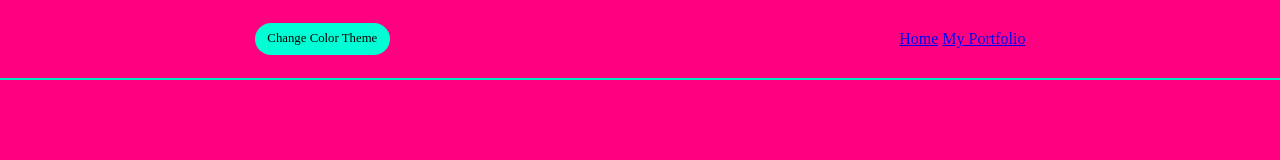
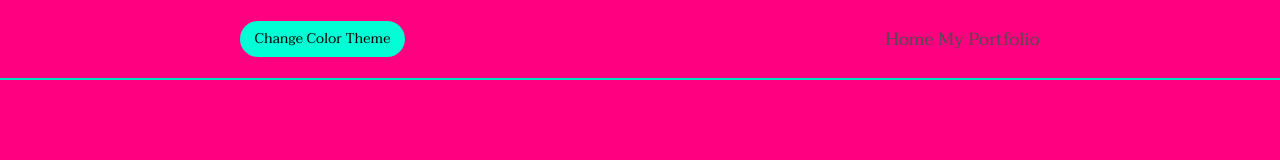
Before and after one commit to AltusJVR/scss_maps, a website built with Parcel: page src/index.html in a window 1280 px wide. Built offline with nearby package versions, Linux system fonts and the light colour scheme; a web font is replaced by a local one.

Commit message:
add font pairings

```diff
--- /dev/null
+++ b/src/scss/abstracts/_font-import.scss
@@ -0,0 +1,45 @@
+/* Google Font Playfair Display - all weights */
+$playfair-display:'https://fonts.googleapis.com/css2?family=Playfair+Display:ital,wght@0,400;0,500;0,600;0,700;0,800;0,900;1,400;1,500;1,600;1,700;1,800;1,900&display=swap';
+/* Google Font Raleway - all weights */
+$raleway:'https://fonts.googleapis.com/css2?family=Raleway:ital,wght@0,100;0,200;0,300;0,400;0,500;0,600;0,700;0,800;0,900;1,100;1,200;1,300;1,400;1,500;1,600;1,700;1,800;1,900&display=swap';
+/* Google Font Roboto - all weights */
+$roboto:'https://fonts.googleapis.com/css2?family=Roboto:ital,wght@0,100;0,300;0,400;0,500;0,700;0,900;1,100;1,300;1,400;1,500;1,700;1,900&display=swap';
+/* Google Font Lora - all weights */
+$lora:'https://fonts.googleapis.com/css2?family=Lora:ital,wght@0,400;0,500;0,600;0,700;1,400;1,500;1,600;1,700&display=swap';
+/* Google Font Oxygen - all weights */
+$oxygen:'https://fonts.googleapis.com/css2?family=Oxygen:wght@300;400;700&display=swap';
+/* Google Font Noto serif - all weights */
+$noto-serif:'https://fonts.googleapis.com/css2?family=Noto+Serif:ital,wght@0,400;0,700;1,400;1,700&display=swap';
+/* Google Arvo - all weights */
+$arvo:'https://fonts.googleapis.com/css2?family=Arvo:ital,wght@0,400;0,700;1,400;1,700&display=swap';
+/* Google Lato - all weights */
+$lato:'https://fonts.googleapis.com/css2?family=Lato:ital,wght@0,100;0,300;0,400;0,700;0,900;1,100;1,300;1,400;1,700&display=swap';
+/* Google Work Sans - all weights */
+$work-sans:'https://fonts.googleapis.com/css2?family=Work+Sans:ital,wght@0,100;0,200;0,300;0,400;0,500;0,600;0,700;0,800;0,900;1,100;1,200;1,300;1,400;1,500;1,600;1,700;1,800;1,900&display=swap';
+/* Google Open Sans - all weights */
+$open-sans:'https://fonts.googleapis.com/css2?family=Open+Sans:ital,wght@0,300;0,400;0,600;0,700;0,800;1,300;1,400;1,600;1,700;1,800&display=swap';
+/* Google Oswald - all weights */
+$oswald:'https://fonts.googleapis.com/css2?family=Oswald:wght@200;300;400;500;600;700&display=swap';
+/* Google Quattrocento  - all weights */
+$quattrocento:'https://fonts.googleapis.com/css2?family=Quattrocento:wght@400;700&display=swap';
+/* Google Unica One - all weights */
+$unica-one:'https://fonts.googleapis.com/css2?family=Unica+One&display=swap';
+/* Google Crimson - all weights */
+$crimson-text:'https://fonts.googleapis.com/css2?family=Crimson+Text:ital,wght@0,400;0,600;0,700;1,400;1,600;1,700&display=swap';
+/* Google Vollkorn - all weights */
+$vollkorn:'https://fonts.googleapis.com/css2?family=Vollkorn:ital,wght@0,400;0,500;0,600;0,700;0,800;0,900;1,400;1,500;1,600;1,700;1,800;1,900&display=swap';
+/* Google Dosis - all weights */
+$dosis:'https://fonts.googleapis.com/css2?family=Dosis:wght@200;300;400;500;600;700;800&display=swap';
+/* Google Titillium Web - all weights */
+$tittilium:'https://fonts.googleapis.com/css2?family=Titillium+Web:ital,wght@0,200;0,300;0,400;0,600;0,700;1,200;1,300;1,400;1,600&display=swap';
+// /* Google Esteban - all weights */
+$esteban:'https://fonts.googleapis.com/css2?family=Esteban&display=swap';
+// /* Google Poppins - all weights */
+$poppins:'https://fonts.googleapis.com/css2?family=Poppins:ital,wght@0,100;0,200;0,300;0,400;0,500;0,600;0,700;0,800;0,900;1,100;1,200;1,300;1,400;1,500;1,600;1,700;1,800;1,900&display=swap';
+// /* Google PT serif - all weights */
+$pt-serif:'https://fonts.googleapis.com/css2?family=PT+Serif:ital,wght@0,400;0,700;1,400;1,700&display=swap';
+/* Google Fira Sans Condensed - all weights */
+$fira-sans: 'https://fonts.googleapis.com/css2?family=Fira+Sans+Condensed:ital,wght@0,100;0,200;0,300;0,400;0,500;0,600;0,700;0,800;0,900;1,100;1,200;1,400;1,500;1,600;1,700;1,800;1,900&display=swap';
+
+/* Google Taviraj Sans Condensed - all weights */
+$taviraj:'https://fonts.googleapis.com/css2?family=Taviraj:ital,wght@0,100;0,200;0,300;0,400;0,500;0,600;0,700;0,800;0,900;1,100;1,200;1,300;1,400;1,500;1,600;1,700;1,800;1,900&display=swap';
--- /dev/null
+++ b/src/scss/abstracts/_fonts.scss
@@ -0,0 +1,319 @@
+@use 'font-import' as fi;
+
+
+
+/* Map variables */
+$font-style: normal!default;
+$heading:('h1', 'h2', 'h3', 'h4', 'h5','h6');
+
+
+/*
+Font-map layout:
+===========================
+$font-map:(
+  heading: $headding-font,
+  h-w: 'heading-weight',
+  h-s: font-style,
+  body: var,
+  body-weight: body-weight,
+  b-s: $body-style,
+  );
+===========================
+*/
+
+
+/*
+1.1 Font Pairings Maps
+===========================
+1 - H = Playfair Display, T = Raleway
+2 - H = Roboto Bold, T = Lora Regular
+3 - H = Oxygen Light, T = Noto Serif Regular
+4 - H = Arvo Regular, T = Lato Regular
+5 - H = Work Sans Light, T = Open Sans Regular
+6 - H = Oswald Regular, T = Quattrocento Regular
+7 - H = Unica one, T = Crimson Text
+8 - H = Vollkorn regular Italic, T = Raleway Medium
+9 - H = Dosis Regular, T =  Titillium web regular
+10 - H = Oswald Light, T =  Esteban Regular
+11 - H = Popins, T = Pt Serif
+12 - H = Fira sans condensed, T = Taviraj
+* - Placeholders
+===========================
+2 Font Weights
+2.1 -  Font weight maps
+2.2 merge font weight maps
+===========================
+3 Font Sizes
+3.1 Heading Font Sizes
+3.2 Letter spacing modifier
+3.2.1 Letter Spacing map
+===========================
+*/
+
+/* 1.1 Font pairing maps*/
+/* 1 - H = Playfair Display, T = Raleway */
+$playfair-display: 'Playfair Display', serif;
+$raleway: 'Raleway', sans-serif;
+
+$playfair-map:(
+  import1: fi.$playfair-display,
+  import2: fi.$raleway,
+  heading: $playfair-display,
+  heading-ls: 200,
+  h-w: 'regular',
+  h-s: $font-style,
+  body:$raleway,
+  body-weight: 'regular',
+  b-s: $font-style,
+  );
+
+/* 2 - H = Roboto Bold, T = Lora Regular */
+$roboto: 'Roboto', sans-serif;
+$lora: 'Lora', serif;
+
+$lora-map:(
+  import1: fi.$roboto,
+  import2: fi.$lora,
+  heading: $roboto,
+  heading-ls: 350,
+  h-w: 'bold',
+  h-s: $font-style,
+  body:$lora,
+  body-weight: 'regular',
+  b-s: $font-style,
+  );
+
+/* 3 - H = Oxygen Light, T = Noto Serif Regular */
+$oxygen: 'Oxygen', sans-serif;
+$noto-serif: 'Noto Serif', serif;
+
+$oxygen-map:(
+  import1: fi.$oxygen,
+  import2: fi.$noto-serif,
+  heading: $oxygen,
+  heading-ls: 1000,
+  h-w: 'light',
+  h-s: $font-style,
+  body:$noto-serif,
+  body-weight: 'regular',
+  b-s: $font-style,
+);
+
+/* 4 - H = Arvo Regular, T = Lato Regular */
+$arvo: 'Arvo', serif;
+$lato: 'Lato', sans-serif;
+
+$arvo-map:(
+  import1: fi.$arvo,
+  import2: fi.$lato,
+  heading: $arvo,
+  heading-ls: 350,
+  h-w: 'regular',
+  h-s: $font-style,
+  body:$lato,
+  body-weight: 'regular',
+  b-s: $font-style,
+);
+
+/* 5 - H = Work Sans Light, T = Open Sans Regular */
+$work-sans:'Work Sans', sans-serif;
+$open-sans:'Open Sans', sans-serif;
+
+$work-sans-map:(
+  import1: fi.$work-sans,
+  import2: fi.$open-sans,
+  heading: $work-sans,
+  heading-ls: 1000,
+  h-w: 'light',
+  h-s: $font-style,
+  body:$open-sans,
+  body-weight: 'regular',
+  b-s: $font-style,
+);
+
+/* 6 - H = Oswald Regular, T = Quattrocento Regular */
+$oswald:'Oswald', sans-serif;
+$quattrocento: 'Quattrocento', serif;
+
+$oswald-map:(
+  import1: fi.$oswald,
+  import2: fi.$quattrocento,
+  heading: $oswald,
+  heading-ls: 200,
+  h-w: 'regular',
+  h-s: $font-style,
+  body: $quattrocento,
+  body-weight: 'regular',
+  b-s: $font-style,
+);
+
+/* 7 - H = Unica one, T = Crimson Text */
+$unica-one:'Unica One', cursive;
+$crimson-text: 'Crimson Text', serif;
+
+$unica-map:(
+  import1: fi.$unica-one,
+  import2: fi.$crimson-text,
+  heading: $unica-one,
+  heading-ls: 450,
+  h-w: 'regular',
+  h-s: $font-style,
+  body:$crimson-text,
+  body-weight: 'regular',
+  b-s: $font-style,
+);
+
+/* 8 - H = Vollkorn regular Italic, T = Raleway Medium */
+$vollkorn: 'Vollkorn', serif;
+// $vollkorn-raleway: $raleway;
+
+$vollkorn-map:(
+  import1: fi.$vollkorn,
+  import2: fi.$raleway,
+  heading: $vollkorn,
+  heading-ls: 150,
+  h-w: 'regular',
+  h-s: italic,
+  body:$raleway,
+  body-weight: 'medium',
+  b-s: $font-style,
+);
+
+/* 9 - H = Dosis Regular, T =  Titillium web regular */
+$dosis: 'Dosis', sans-serif;
+$tittilium: 'Titillium Web', sans-serif;
+
+$dosis-map:(
+  import1: fi.$dosis,
+  import2: fi.$tittilium,
+  heading: $dosis,
+  heading-ls: 200,
+  h-w: 'regular',
+  h-s: $font-style,
+  body:$tittilium,
+  body-weight: 'regular',
+  b-s: $font-style,
+);
+
+/* 10 - H = Oswald Light, T =  Esteban Regular */
+// $oswald-esteban: $oswald;
+$esteban: 'Esteban', serif;
+
+$estaban-map:(
+  import1: fi.$oswald,
+  import2: fi.$esteban,
+  heading: $oswald,
+  heading-ls: 100,
+  h-w: 'light',
+  h-s: $font-style,
+  body:$esteban,
+  body-weight: 'regular',
+  b-s: $font-style,
+);
+
+/* 11 - H = Popins, T = Pt Serif */
+$poppins: 'Poppins', sans-serif;
+$pt-serif: 'PT Serif', serif;
+
+$poppins-map:(
+  import1: fi.$poppins,
+  import2: fi.$pt-serif,
+  heading: $poppins,
+  heading-ls: 80,
+  h-w: 'light',
+  h-s: $font-style,
+  body:$pt-serif,
+  body-weight: 'regular',
+  b-s: normal,
+);
+
+/* 12 - H = Fira sans condensed, T = Taviraj */
+$fira-sans-condensed: 'Fira Sans Condensed', sans-serif;
+$taviraj: 'Taviraj', serif;
+
+$fira-sans-map:(
+  import1: fi.$fira-sans,
+  import2: fi.$taviraj,
+  heading: $fira-sans-condensed,
+  heading-ls: 100,
+  h-w: 'medium',
+  h-s: $font-style,
+  body:$taviraj,
+  body-weight: 'regular',
+  b-s: $font-style,
+);
+
+/* * - Placeholders */
+/* 13 - H = Fira sans condensed, T = Taviraj */
+/* $fira-sans-condensed: 'Fira Sans Condensed', sans-serif;
+$taviraj: 'Taviraj', serif;
+
+$fira-sans-map:(
+  heading: $fira-sans-condensed,
+  h-w: 'semi-bold',
+  h-s: $font-style,
+  body:$taviraj,
+  body-weight: 'medium',
+  b-s: italic,
+); */
+
+/* 14 - H = Fira sans condensed, T = Taviraj */
+/* $fira-sans-condensed: 'Fira Sans Condensed', sans-serif;
+$taviraj: 'Taviraj', serif;
+
+$fira-sans-map:(
+  heading: $fira-sans-condensed,
+  h-w: 'semi-bold',
+  h-s: $font-style,
+  body:$taviraj,
+  body-weight: 'medium',
+  b-s: italic,
+); */
+
+/* 15 - H = Fira sans condensed, T = Taviraj */
+/* $fira-sans-condensed: 'Fira Sans Condensed', sans-serif;
+$taviraj: 'Taviraj', serif;
+
+$fira-sans-map:(
+  heading: $fira-sans-condensed,
+  h-w: 'semi-bold',
+  h-s: $font-style,
+  body:$taviraj,
+  body-weight: 'medium',
+  b-s: italic,
+); */
+
+/* Font Weights */
+/* 2.1 -  Font weight maps */
+
+$n-font-weight:(
+  'thin': 100,
+  'x-light': 200,
+  'light':300,
+  'regular':400,
+  'medium':500,
+  'semi-bold':600
+  );
+
+$b-font-weight:(
+  'bold':700,
+  'x-bold':800,
+  'black':900
+  );
+
+
+/* 2.2 merge font weight maps */
+/* Merge normal font weights with bold font weights */
+$all-weights:map-merge($map1: $n-font-weight, $map2: $b-font-weight);
+
+
+/* 3 Font Sizes */
+/* 3.1 Heading Font Sizes */
+$heading-size:(
+  h1: 2.5em,
+  h2: 2.2em,
+  h3: 1.85em,
+  h4: 1.60em,
+  h5: 1.35em,
+  h6: 1.15em,
+);
--- a/src/scss/base/_typography.scss
+++ b/src/scss/base/_typography.scss
@@ -1,6 +1,130 @@
 @use '../abstracts/colors' as *;
 
+@use '../abstracts/fonts';
+@use '../abstracts/colors';
+@use 'sass:map';
+
+/*
+Set the font family pairing
+===========================
+!!!!! Use to change font family in any scss file
++++++++++++++++++++++++++++
+===========================
+*/
+
+$available-font-maps:(
+  1: fonts.$playfair-map,
+  2: fonts.$lora-map,
+  3: fonts.$oxygen-map,
+  4: fonts.$arvo-map,
+  5: fonts.$work-sans-map,
+  6: fonts.$oswald-map,
+  7: fonts.$unica-map,
+  8: fonts.$vollkorn-map,
+  9: fonts.$dosis-map,
+  10: fonts.$estaban-map,
+  11: fonts.$poppins-map,
+  12: fonts.$fira-sans-map,
+);
+/* Select the font theme from the above map 1 - 12 */
+$font-theme: 12;
+
+/* Lora - good with yellow */
+/* Oswald good with yellow */
+/* Esteban good with yellow */
+
+
+$use-map: map-get($map: $available-font-maps, $key: $font-theme);
+$font-1: map-get($map: $use-map, $key: import1);
+$font-2: map-get($map: $use-map, $key: import2);
+$big-font: map-get($map: $use-map, $key: heading );
+$normal-font:map-get($map: $use-map, $key: body );
+/* import only fonts that are used in the selected map */
+@import url($font-1);
+@import url($font-2);
+
+
+/* Set bg, highligh and font color from color map */
+$bg-clr: var(--h-clr-1);
+$font-clr: var(--gray-8);
+$h-font-clr: var(--gray-8);
+$nav-overlay-clr: var(--h-overlay-5);
+$o-white: var(--o-white-2);
+$o-black: var(--o-black-3);
+$body-font-size: 1.1em;
+$body-lh: 1.6;
+// $section-overlay-clr: rgba(255,255,255,.2);
+
+/* Default Margin for elemets margin bottom */
+$margin-b:0.8em;
+
+/* extracts the font weight value from the all font weights map in _fonts */
+@function setFontWeight ($font-w) {
+  @if $font-w != null {
+    @return map-get($map: fonts.$all-weights, $key: $font-w);
+  }@else{
+    @warn 'fontweight not found'
+  }
+};
+
+/* Check what font weight is specified in the font map and assigns a weight value from a font weight map in _fonts */
+
+@function checkMapFontWeight( $map, $target){
+  $w:map-get($map: $map, $key: $target );
+  @if $w == null {
+    @return 'something went wrong';
+  }@if $w != null {
+    @return setFontWeight($w);
+  }
+};
+
+
+/* 3.2 Letter spacing modifier */
+@function letter-spacing (){
+  @if(map-get($map: $use-map, $key: heading-ls) == null ){
+    @return 50;
+  }@else{
+    @return map-get($map: $use-map, $key: heading-ls);
+  }
+}
+
+$ls: letter-spacing();
+/* 3.2.1 Letter Spacing -map */
+$heading-ls:(
+  h1: 2.5em   / $ls,
+  h2: 2.2em   / $ls,
+  h3: 1.85em  / $ls,
+  h4: 1.60em  / $ls,
+  h5: 1.35em  / $ls,
+  h6: 1.15em  / $ls,
+);
+
+/* Set a font pairing map from fonts on the body */
 body {
-  background-color: var(--h-clr-1);
-  color:var(--gray-9);
+  font-family: map-get($map: $use-map, $key: body);
+  font-weight: checkMapFontWeight($use-map, body-weight);
+  font-style: map-get($map: $use-map, $key: #{b-s} );
+  background-color: $bg-clr;
+  color: $font-clr;
+  font-size: $body-font-size;
+  line-height: $body-lh;
 }
+
+/* set a font for all headings from a font pairing map */
+@each $heading in fonts.$heading {
+  /* #{$heading} destrcutures $Heading map from _fonts */
+  #{$heading} {
+    font-family: map-get($map: $use-map, $key: heading);
+    font-weight: checkMapFontWeight($use-map, h-w );
+    font-style: map-get($map: $use-map, $key: #{h-s});
+    color:$h-font-clr;
+    font-size: map-get($map: fonts.$heading-size, $key: $heading );
+    letter-spacing: map-get($map: $heading-ls, $key: #{$heading} );
+  }
+}
+
+a {
+  cursor: pointer;
+  color: inherit;
+  text-decoration: none;
+}
```
